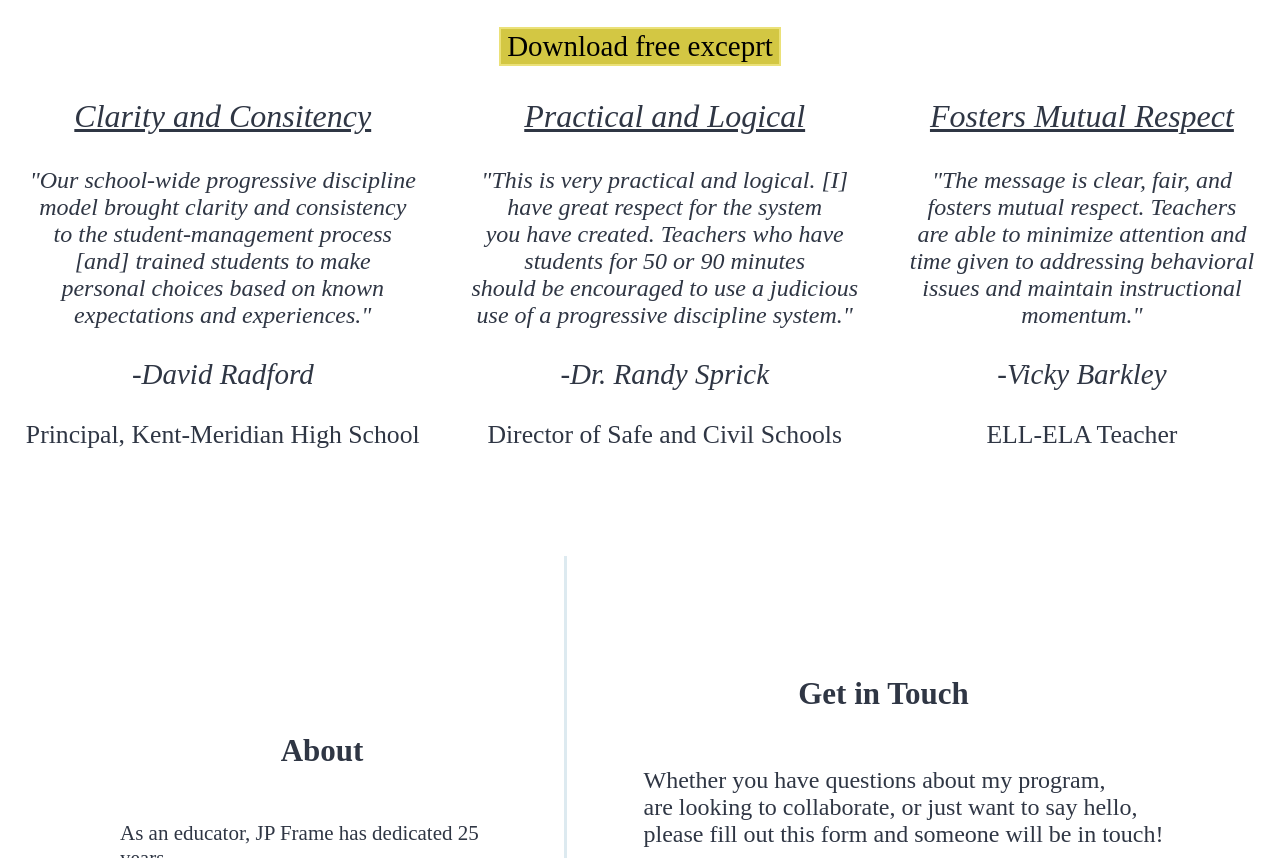
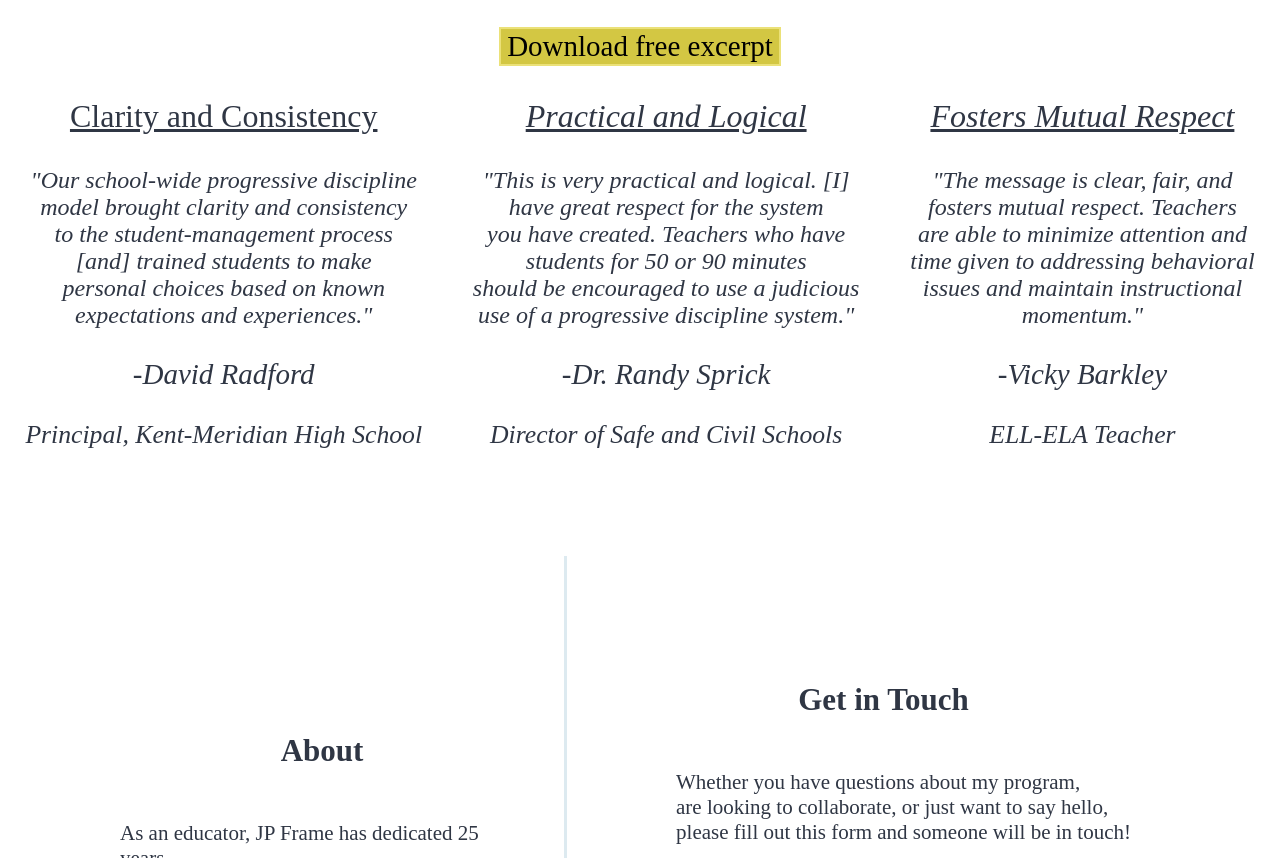
Before and after one commit to DominicAlvarez/JP-Frame-Website, a plain HTML site: page index.html in a window 1280 px wide. Shown: the part 694-1552 px from the top of the page. Drawn offline with Linux system fonts and the light colour scheme; a web font is replaced by a local one.

Commit message:
microchanges

```diff
--- a/index.html
+++ b/index.html
@@ -66,7 +66,7 @@
       Download an introductory excerpt from my book.
     </p>
     <div class="download-form">
-      <button id="excerpt-btn">Download free exceprt</button>
+      <button id="excerpt-btn">Download free excerpt</button>
       <script>
         let clickCount = 0;
         document
@@ -87,7 +87,7 @@
     <!--Testimonial Container-->
     <div class="testimonial-container">
       <div class="topic">
-        <p class="heading"><em>Clarity and Consitency</em></p>
+        <p class="heading">Clarity and Consistency</p>
         <p class="quote">
           <em
             >"Our school-wide progressive discipline<br />
@@ -99,7 +99,7 @@
           </em>
         </p>
         <p class="writer"><em>-David Radford</em></p>
-        <p class="title">Principal, Kent-Meridian High School</p>
+        <p class="title"><em>Principal, Kent-Meridian High School</em></p>
       </div>
       <div class="topic">
         <p class="heading"><em>Practical and Logical</em></p>
@@ -114,7 +114,7 @@
           </em>
         </p>
         <p class="writer"><em>-Dr. Randy Sprick</em></p>
-        <p class="title">Director of Safe and Civil Schools</p>
+        <p class="title"><em>Director of Safe and Civil Schools</em></p>
       </div>
       <div class="topic">
         <p class="heading"><em>Fosters Mutual Respect</em></p>
@@ -129,7 +129,7 @@
           </em>
         </p>
         <p class="writer"><em>-Vicky Barkley</em></p>
-        <p class="title">ELL-ELA Teacher</p>
+        <p class="title"><em>ELL-ELA Teacher</em></p>
       </div>
     </div>
     <div id="about-contact-container">
@@ -235,7 +235,7 @@
         </p>
       </div>
       <div class="resources">
-        <p class="resource-text">Resources</p>
+        <h3 class="resource-text">Resources</h3>
         <p class="resource-links">
           <a
             class="link-resource"
@@ -249,7 +249,8 @@
             class="link-resource"
             href="https://www.principalcenter.com/what-is-progressive-discipline-an-overview-for-school-leaders/"
             target="_blank"
-            >What is Progressive Discipline? An Overview for School Leaders</a
+            >What is Progressive Discipline?<br />
+            An Overview for School Leaders</a
           >
         </p>
       </div>
--- a/style.css
+++ b/style.css
@@ -153,7 +153,7 @@ body {
 }
 .contact p {
   font-family: "Abhaya Libre", serif;
-  font-size: 24px;
+  font-size: 21px;
   padding-right: 10vh;
   color: #2f3644;
 }
@@ -192,6 +192,7 @@ textarea[name="message"] {
   flex-direction: column;
   align-items: center;
   padding-top: 10vh;
+  padding-bottom: 15vh;
 }
 .media-container-podcast audio {
   width: 100%;
@@ -247,7 +248,7 @@ hr {
 .resources {
   display: flex;
   flex-direction: column;
-  text-align: center;
+  text-align: left;
 }
 .resource-text {
   font-family: "Abhaya Libre", serif;
```
